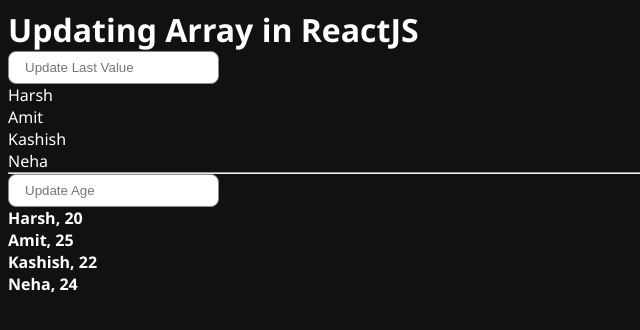
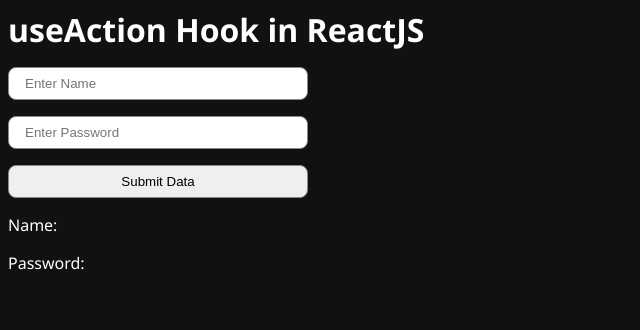
Before and after one commit to 0x-harsh/React-Tutorial---Code-Step-by-Step, a React app: page / in a window 1280 px wide. Shown: the top 330 px of the page, without its empty margins (0-640 px from the left). Built offline with nearby package versions, Linux system fonts and the light colour scheme; the HTML template or start-up script is replaced by a standard one.

Commit message:
useAction Hook in ReactJS

```diff
--- /dev/null
+++ b/src/33 useActionState Hook/App.jsx
@@ -0,0 +1,37 @@
+import { useActionState } from "react"
+
+const App = () => {
+    const handleSubmit = async (previousData, formData) => {
+        let name = formData.get('name')
+        let password = formData.get('password')
+        await new Promise((res) => setTimeout(res, 2000))
+        console.log("handlesubmit called", name, password)
+        if (name && password) {
+            return { message: 'Data Submitted', name, password }
+        } else {
+            return { error: 'Failed to Submit, Enter Data Correctly', name, password }
+        }
+    }
+    const [data, action, pending] = useActionState(handleSubmit)
+    console.log(data)
+    return (
+        <div className="flex flex-col gap">
+            <h1>useAction Hook in ReactJS</h1>
+            <form action={action} className="flex flex-col gap">
+                <input defaultValue={data?.name} type="text" placeholder="Enter Name" name="name" />
+                <input defaultValue={data?.password} type="password" placeholder="Enter Password" name="password" />
+                <button disabled={pending}>{pending ? "Working..." : "Submit Data"}</button>
+                {
+                    data?.error && <span style={{ color: 'red' }}>{data?.error}</span>
+                }
+                {
+                    data?.message && <span style={{ color: 'green' }}>{data?.message}</span>
+                }
+            </form>
+            <div>Name: {data?.name}</div>
+            <div>Password: {data?.password}</div>
+        </div>
+    )
+}
+
+export default App
--- a/src/main.jsx
+++ b/src/main.jsx
@@ -1,7 +1,7 @@
 import { StrictMode } from 'react'
 import { createRoot } from 'react-dom/client'
 import './index.css'
-import App from './32 Updating Array in State/App.jsx'
+import App from './33 useActionState Hook/App.jsx'
 
 createRoot(document.getElementById('root')).render(
     <StrictMode>
```
